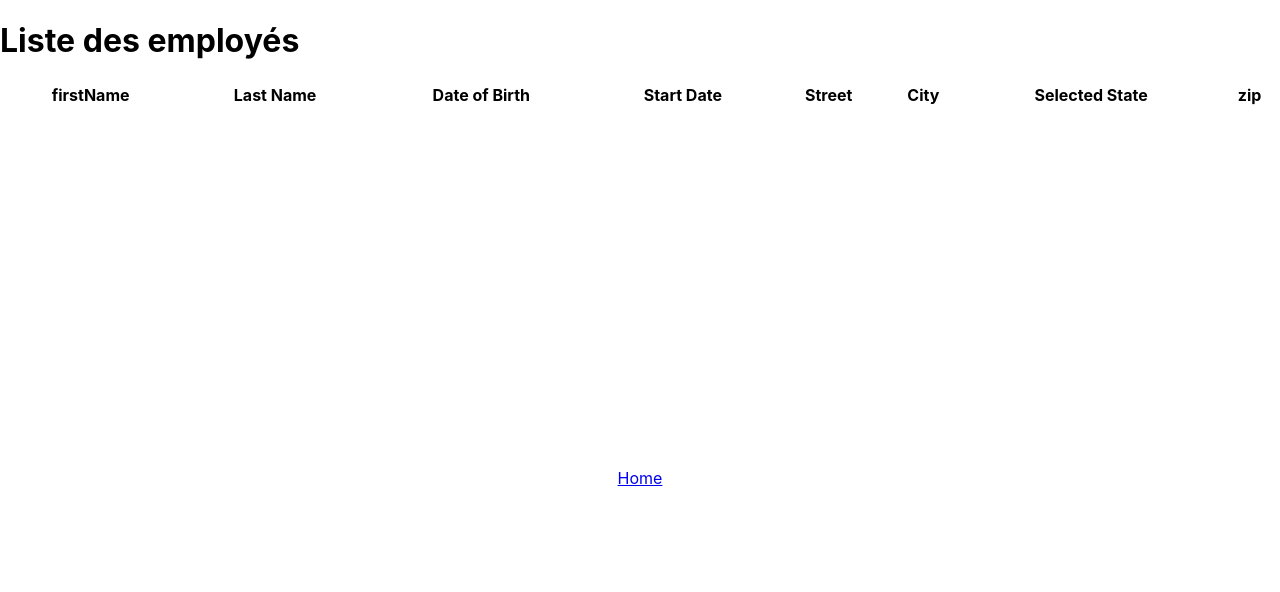
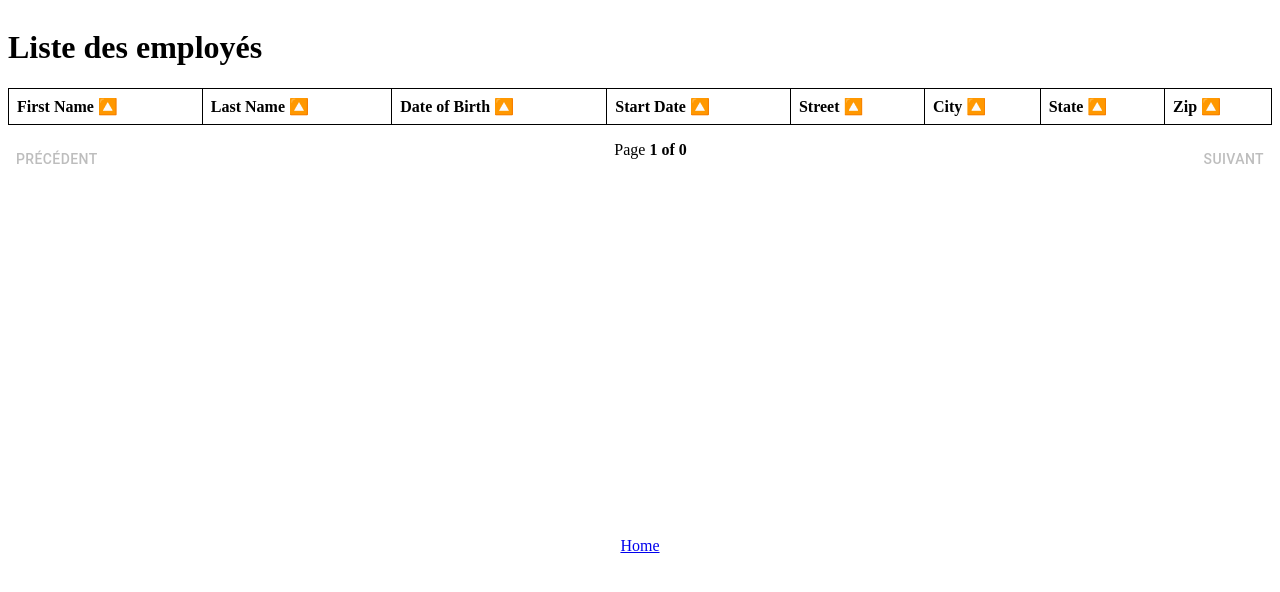
Before and after one commit to JeremyPheli/p-14, a React (Create React App) app: page /employees in a window 1280 px wide. Shown: the top 592 px of the page. Built offline with nearby package versions, Linux system fonts and the light colour scheme.

Commit message:
fix table + redux

```diff
--- a/package.json
+++ b/package.json
@@ -8,6 +8,7 @@
     "@emotion/styled": "^11.11.5",
     "@mui/icons-material": "^5.15.21",
     "@mui/material": "^5.15.21",
+    "@reduxjs/toolkit": "^2.2.6",
     "@tanstack/react-table": "^8.19.2",
     "@testing-library/jest-dom": "^5.17.0",
     "@testing-library/react": "^13.4.0",
@@ -15,6 +16,7 @@
     "react": "^18.3.1",
     "react-datepicker": "^7.2.0",
     "react-dom": "^18.3.1",
+    "react-redux": "^9.1.2",
     "react-router-dom": "^6.24.0",
     "react-scripts": "^5.0.1",
     "web-vitals": "^2.1.4"
--- a/src/App.js
+++ b/src/App.js
@@ -2,17 +2,14 @@ import React from "react";
 import { BrowserRouter as Router, Routes, Route } from "react-router-dom";
 import Home from "./pages/Home";
 import CurrentEmployees from "./pages/CurrentEmployees";
-import { EmployeeProvider } from "./context/context";
 
 function App() {
   return (
     <Router>
-      <EmployeeProvider>
         <Routes>
           <Route path="/" element={<Home />} />
           <Route path="/employees" element={<CurrentEmployees />} />
         </Routes>
-      </EmployeeProvider>
     </Router>
   );
 }
--- a/src/components/Form.js
+++ b/src/components/Form.js
@@ -1,10 +1,10 @@
-import React, { useContext, useState } from "react";
-import "../styles/index.css";
-import { states } from "../data/DataForm";
-import { Box, Button, MenuItem, Select, Stack, TextField } from "@mui/material";
-import DatePicker from "react-datepicker";
-import "react-datepicker/dist/react-datepicker.css";
-import { EmployeeContext } from "../context/context";
+import React, { useState } from 'react';
+import { useDispatch } from 'react-redux';
+import { Box, TextField, Button, Stack, Select, MenuItem } from '@mui/material';
+import DatePicker from 'react-datepicker';
+import { states } from '../data/DataForm';
+import 'react-datepicker/dist/react-datepicker.css';
+import { addEmployee } from '../employeeSlice';
 
 const Form = () => {
   const [firstName, setFirstName] = useState("");
@@ -14,10 +14,9 @@ const Form = () => {
   const [Zip, setZip] = useState("");
   const [startDate, setStartDate] = useState(null);
   const [dateOfBirth, setDateOfBirth] = useState(null);
+  const [selectedState, setSelectedState] = useState("");
 
-  const [selectedState, setSelectedState] = React.useState("");
-
-  const { addEmployee } = useContext(EmployeeContext);
+  const dispatch = useDispatch();
 
   const handleChange = (event) => {
     setSelectedState(event.target.value);
@@ -35,7 +34,7 @@ const Form = () => {
       selectedState,
       Zip,
     };
-    addEmployee(formData);
+    dispatch(addEmployee(formData));
   };
 
   return (
--- a/src/context/context.js
+++ /dev/null
@@ -1,17 +0,0 @@
-import React, { createContext, useState } from "react";
-
-export const EmployeeContext = createContext();
-
-export const EmployeeProvider = ({ children }) => {
-  const [employees, setEmployees] = useState([]);
-
-  const addEmployee = (employee) => {
-    setEmployees([...employees, employee]);
-  };
-
-  return (
-    <EmployeeContext.Provider value={{ employees, addEmployee }}>
-      {children}
-    </EmployeeContext.Provider>
-  );
-};
--- /dev/null
+++ b/src/employeeSlice.js
@@ -0,0 +1,19 @@
+import { createSlice } from '@reduxjs/toolkit';
+
+const initialState = JSON.parse(localStorage.getItem('employees')) || [];
+
+const employeesSlice = createSlice({
+  name: 'employees',
+  initialState,
+  reducers: {
+    addEmployee: (state, action) => {
+      const newState = [...state, action.payload];
+      localStorage.setItem('employees', JSON.stringify(newState));
+      return newState;
+    },
+  },
+});
+
+export const { addEmployee } = employeesSlice.actions;
+
+export default employeesSlice.reducer;
--- a/src/index.js
+++ b/src/index.js
@@ -1,10 +1,14 @@
 import React from "react";
 import ReactDOM from "react-dom/client";
 import App from "./App";
+import { Provider } from "react-redux";
+import store from "./store";
 
 const root = ReactDOM.createRoot(document.getElementById("root"));
 root.render(
   <React.StrictMode>
-    <App />
+    <Provider store={store}>
+      <App />
+    </Provider>
   </React.StrictMode>
 );
--- a/src/pages/CurrentEmployees.js
+++ b/src/pages/CurrentEmployees.js
@@ -1,144 +1,125 @@
-import React, { useContext, useMemo } from "react";
-import { EmployeeContext } from "../context/context";
-import { Link } from "react-router-dom";
+import React, { useMemo, useState } from 'react';
+import { useSelector } from 'react-redux';
 import {
   useReactTable,
+  createColumnHelper,
   getCoreRowModel,
+  getSortedRowModel,
+  getPaginationRowModel,
   flexRender,
-  createColumnHelper,
-} from "@tanstack/react-table";
-import "../styles/index.css";
-import { Box, Stack } from "@mui/material";
+} from '@tanstack/react-table';
+import { Stack, Box, Button } from '@mui/material';
+import { Link } from 'react-router-dom';
 
 const CurrentEmployees = () => {
-  const { employees } = useContext(EmployeeContext);
-
+  const employees = useSelector((state) => state.employees);
   const data = useMemo(() => employees, [employees]);
+  console.log(data);
 
   const columnHelper = createColumnHelper();
 
-  const columns = [
+  const columns = useMemo(() => [
     columnHelper.accessor("firstName", {
-      cell: (info) => info.getValue(),
+      header: "First Name",
       footer: (info) => info.column.id,
+      sortingFn: 'basic',
     }),
-    columnHelper.accessor((row) => row.lastName, {
-      id: "lastName",
-      cell: (info) => <i>{info.getValue()}</i>,
-      header: () => <span>Last Name</span>,
+    columnHelper.accessor("lastName", {
+      header: "Last Name",
       footer: (info) => info.column.id,
+      sortingFn: 'basic',
     }),
     columnHelper.accessor("dateOfBirth", {
-      header: () => "Date of Birth",
+      header: "Date of Birth",
       cell: ({ getValue }) =>
         getValue() ? new Date(getValue()).toLocaleDateString() : "",
       footer: (info) => info.column.id,
+      sortingFn: 'datetime',
     }),
     columnHelper.accessor("startDate", {
-      header: () => "Start Date",
+      header: "Start Date",
       cell: ({ getValue }) =>
         getValue() ? new Date(getValue()).toLocaleDateString() : "",
       footer: (info) => info.column.id,
+      sortingFn: 'datetime',
     }),
     columnHelper.accessor("Street", {
       header: "Street",
       footer: (info) => info.column.id,
+      sortingFn: 'basic',
     }),
     columnHelper.accessor("City", {
       header: "City",
       footer: (info) => info.column.id,
+      sortingFn: 'basic',
     }),
     columnHelper.accessor("selectedState", {
-      header: "Selected State",
+      header: "State",
       footer: (info) => info.column.id,
+      sortingFn: 'basic',
     }),
     columnHelper.accessor("zip", {
-      header: "zip",
+      header: "Zip",
       footer: (info) => info.column.id,
+      sortingFn: 'basic',
     }),
-  ];
+  ], [columnHelper]);
 
-  // const columns = useMemo(
-  //   () => [
-  //     {
-  //       id: "firstName",
-  //       accessorKey: "firstName",
-  //       header: "First Name",
-  //     },
-  //     {
-  //       id: "lastName",
-  //       accessorKey: "lastName",
-  //       header: "Last Name",
-  //     },
-  //     {
-  //       id: "dateOfBirth",
-  //       accessorKey: "dateOfBirth",
-  //       header: "Date of Birth",
-  //       cell: ({ getValue }) =>
-  //         getValue() ? new Date(getValue()).toLocaleDateString() : "",
-  //     },
-  //     {
-  //       id: "startDate",
-  //       accessorKey: "startDate",
-  //       header: "Start Date",
-  //       cell: ({ getValue }) =>
-  //         getValue() ? new Date(getValue()).toLocaleDateString() : "",
-  //     },
-  //     {
-  //       id: "Street",
-  //       accessorKey: "Street",
-  //       header: "Street",
-  //     },
-  //     {
-  //       id: "City",
-  //       accessorKey: "City",
-  //       header: "City",
-  //     },
-  //     {
-  //       id: "selectedState",
-  //       accessorKey: "selectedState",
-  //       header: "State",
-  //     },
-  //     {
-  //       id: "Zip",
-  //       accessorKey: "Zip",
-  //       header: "Zip",
-  //     },
-  //   ],
-  //   []
-  // );
+  const [sorting, setSorting] = useState([]);
+  const [pagination, setPagination] = useState({
+    pageIndex: 0,
+    pageSize: 10,
+  });
 
   const table = useReactTable({
     data,
     columns,
+    state: {
+      sorting,
+      pagination,
+    },
+    onSortingChange: setSorting,
+    onPaginationChange: setPagination,
     getCoreRowModel: getCoreRowModel(),
+    getSortedRowModel: getSortedRowModel(),
+    getPaginationRowModel: getPaginationRowModel(),
+    debugTable: true,
   });
 
   return (
     <Stack>
       <h1>Liste des employés</h1>
-      <table>
+      <table style={{ border: '1px solid black', width: '100%', borderCollapse: 'collapse' }}>
         <thead>
-          {table.getHeaderGroups().map((headerGroup) => (
+          {table.getHeaderGroups().map(headerGroup => (
             <tr key={headerGroup.id}>
-              {headerGroup.headers.map((header) => (
-                <th key={header.id}>
-                  {header.isPlaceholder
-                    ? null
-                    : flexRender(
-                        header.column.columnDef.header,
-                        header.getContext()
-                      )}
+              {headerGroup.headers.map(header => (
+                <th
+                  key={header.id}
+                  onClick={header.column.getToggleSortingHandler()}
+                  style={{
+                    borderBottom: '1px solid black',
+                    borderRight: '1px solid black',
+                    cursor: 'pointer',
+                    padding: '8px',
+                    textAlign: 'left'
+                  }}
+                >
+                  {flexRender(header.column.columnDef.header, header.getContext())}
+                  {header.column.getIsSorted() === 'desc' ? ' 🔽' : ' 🔼'}
                 </th>
               ))}
             </tr>
           ))}
         </thead>
         <tbody>
-          {table.getRowModel().rows.map((row) => (
+          {table.getRowModel().rows.map(row => (
             <tr key={row.id}>
-              {row.getVisibleCells().map((cell) => (
-                <td key={cell.id}>
+              {row.getVisibleCells().map(cell => (
+                <td
+                  key={cell.id}
+                  style={{ border: '1px solid black', padding: '8px' }}
+                >
                   {flexRender(cell.column.columnDef.cell, cell.getContext())}
                 </td>
               ))}
@@ -146,13 +127,21 @@ const CurrentEmployees = () => {
           ))}
         </tbody>
       </table>
-
-      <Box
-        display={"flex"}
-        alignItems={"flex-end"}
-        justifyContent={"center"}
-        mt={45}
-      >
+      <div style={{ marginTop: '16px', display: 'flex', justifyContent: 'space-between' }}>
+        <Button onClick={() => table.previousPage()} disabled={!table.getCanPreviousPage()}>
+          Précédent
+        </Button>
+        <span>
+          Page{' '}
+          <strong>
+            {table.getState().pagination.pageIndex + 1} of {table.getPageCount()}
+          </strong>
+        </span>
+        <Button onClick={() => table.nextPage()} disabled={!table.getCanNextPage()}>
+          Suivant
+        </Button>
+      </div>
+      <Box display={"flex"} alignItems={"flex-end"} justifyContent={"center"} mt={45}>
         <Link to="/">Home</Link>
       </Box>
     </Stack>
--- /dev/null
+++ b/src/store.js
@@ -0,0 +1,10 @@
+import { configureStore } from '@reduxjs/toolkit';
+import employeesReducer from './employeeSlice';
+
+const store = configureStore({
+  reducer: {
+    employees: employeesReducer,
+  },
+});
+
+export default store;
```
Also changed, not shown: 1 other file (tests, documents, lock files or other folders).
